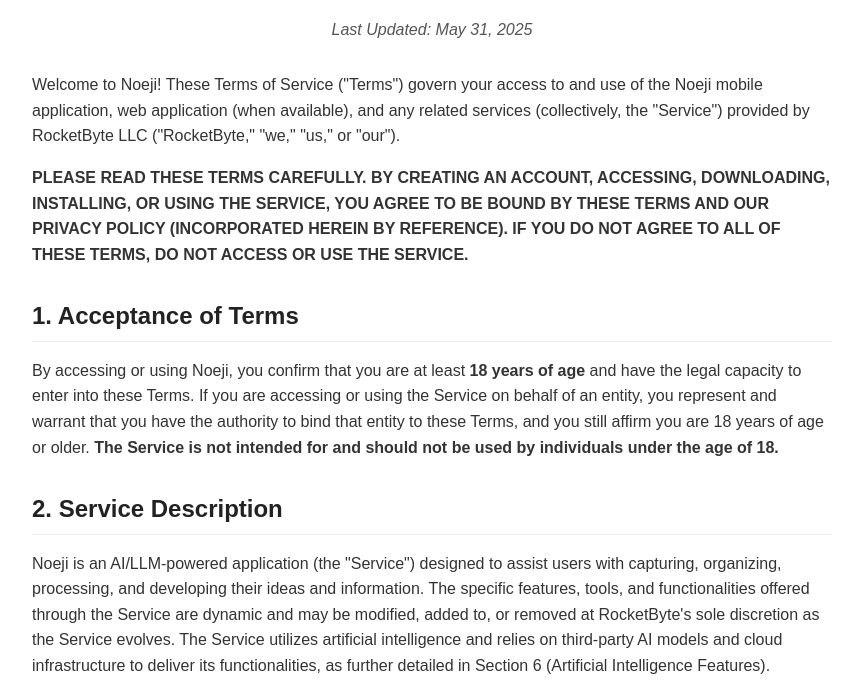
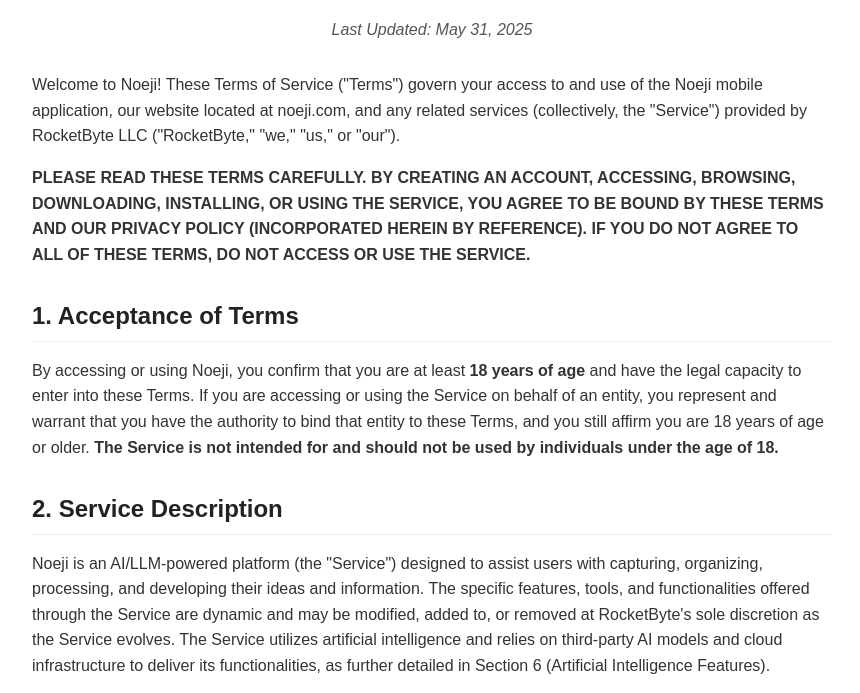
Before and after one commit to rokabytedev/vojiapp, a website: page noeji_tos/noeji_app_tos/terms_of_service.html in a window 1280 px wide. Shown: the part 107-800 px from the top of the page, without its empty margins (208-1068 px from the left). Drawn offline with Linux system fonts and the light colour scheme; a web font is replaced by a local one.

Commit message:
Update terms_of_service.html - adapt to cover website

```diff
--- a/noeji_tos/noeji_app_tos/terms_of_service.html
+++ b/noeji_tos/noeji_app_tos/terms_of_service.html
@@ -74,15 +74,15 @@
     <h1>Terms of Service for Noeji</h1>
     <p class="last-updated"><em>Last Updated: May 31, 2025</em></p>
 
-    <p>Welcome to Noeji! These Terms of Service ("Terms") govern your access to and use of the Noeji mobile application, web application (when available), and any related services (collectively, the "Service") provided by RocketByte LLC ("RocketByte," "we," "us," or "our").</p>
+    <p>Welcome to Noeji! These Terms of Service ("Terms") govern your access to and use of the Noeji mobile application, our website located at noeji.com, and any related services (collectively, the "Service") provided by RocketByte LLC ("RocketByte," "we," "us," or "our").</p>
 
-    <p><strong>PLEASE READ THESE TERMS CAREFULLY. BY CREATING AN ACCOUNT, ACCESSING, DOWNLOADING, INSTALLING, OR USING THE SERVICE, YOU AGREE TO BE BOUND BY THESE TERMS AND OUR PRIVACY POLICY (INCORPORATED HEREIN BY REFERENCE). IF YOU DO NOT AGREE TO ALL OF THESE TERMS, DO NOT ACCESS OR USE THE SERVICE.</strong></p>
+    <p><strong>PLEASE READ THESE TERMS CAREFULLY. BY CREATING AN ACCOUNT, ACCESSING, BROWSING, DOWNLOADING, INSTALLING, OR USING THE SERVICE, YOU AGREE TO BE BOUND BY THESE TERMS AND OUR PRIVACY POLICY (INCORPORATED HEREIN BY REFERENCE). IF YOU DO NOT AGREE TO ALL OF THESE TERMS, DO NOT ACCESS OR USE THE SERVICE.</strong></p>
 
     <h2>1. Acceptance of Terms</h2>
     <p>By accessing or using Noeji, you confirm that you are at least <strong>18 years of age</strong> and have the legal capacity to enter into these Terms. If you are accessing or using the Service on behalf of an entity, you represent and warrant that you have the authority to bind that entity to these Terms, and you still affirm you are 18 years of age or older. <strong>The Service is not intended for and should not be used by individuals under the age of 18.</strong></p>
 
     <h2>2. Service Description</h2>
-    <p>Noeji is an AI/LLM-powered application (the "Service") designed to assist users with capturing, organizing, processing, and developing their ideas and information. The specific features, tools, and functionalities offered through the Service are dynamic and may be modified, added to, or removed at RocketByte's sole discretion as the Service evolves. The Service utilizes artificial intelligence and relies on third-party AI models and cloud infrastructure to deliver its functionalities, as further detailed in Section 6 (Artificial Intelligence Features).</p>
+    <p>Noeji is an AI/LLM-powered platform (the "Service") designed to assist users with capturing, organizing, processing, and developing their ideas and information. The specific features, tools, and functionalities offered through the Service are dynamic and may be modified, added to, or removed at RocketByte's sole discretion as the Service evolves. The Service utilizes artificial intelligence and relies on third-party AI models and cloud infrastructure to deliver its functionalities, as further detailed in Section 6 (Artificial Intelligence Features).</p>
 
     <h2>3. Account Registration and Security</h2>
     <h3>Account Creation</h3>
@@ -95,7 +95,7 @@
     <h2>4. User Tiers and Subscriptions</h2>
     <p>Noeji offers different tiers of service:</p>
     <ul>
-        <li><strong>Free Tier:</strong> Access to basic features with usage limitations as described within the App.</li>
+        <li><strong>Free Tier:</strong> Access to basic features with usage limitations as described within the Service.</li>
         <li><strong>Pro Tier (Subscription):</strong> Access to enhanced features and higher usage limits. Pro Tier requires a paid subscription, available on a monthly or annual basis.
             <ul>
                 <li><strong>Billing:</strong> Subscription fees are billed in advance on a recurring basis through the Apple App Store or Google Play Store, managed via RevenueCat. You authorize the respective app store to charge your selected payment method.</li>
```
